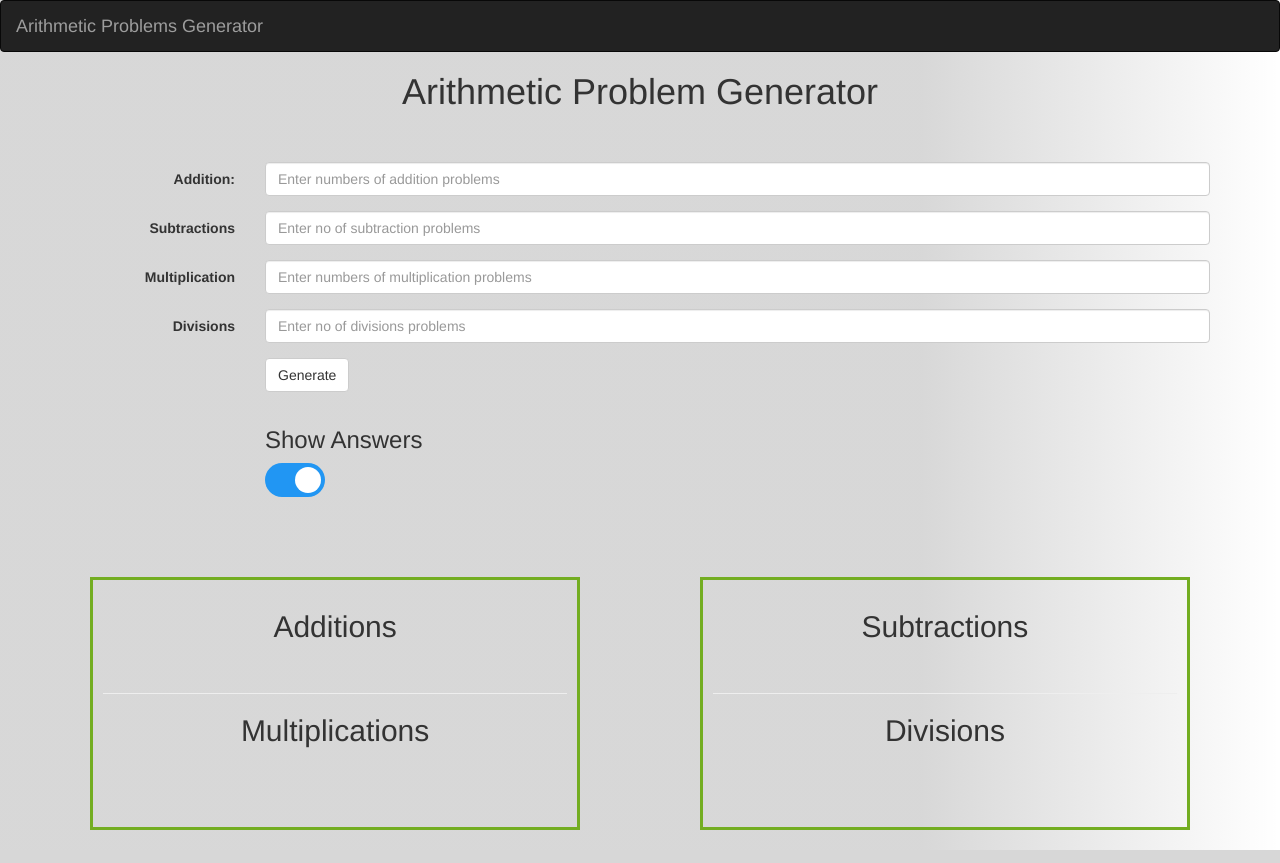
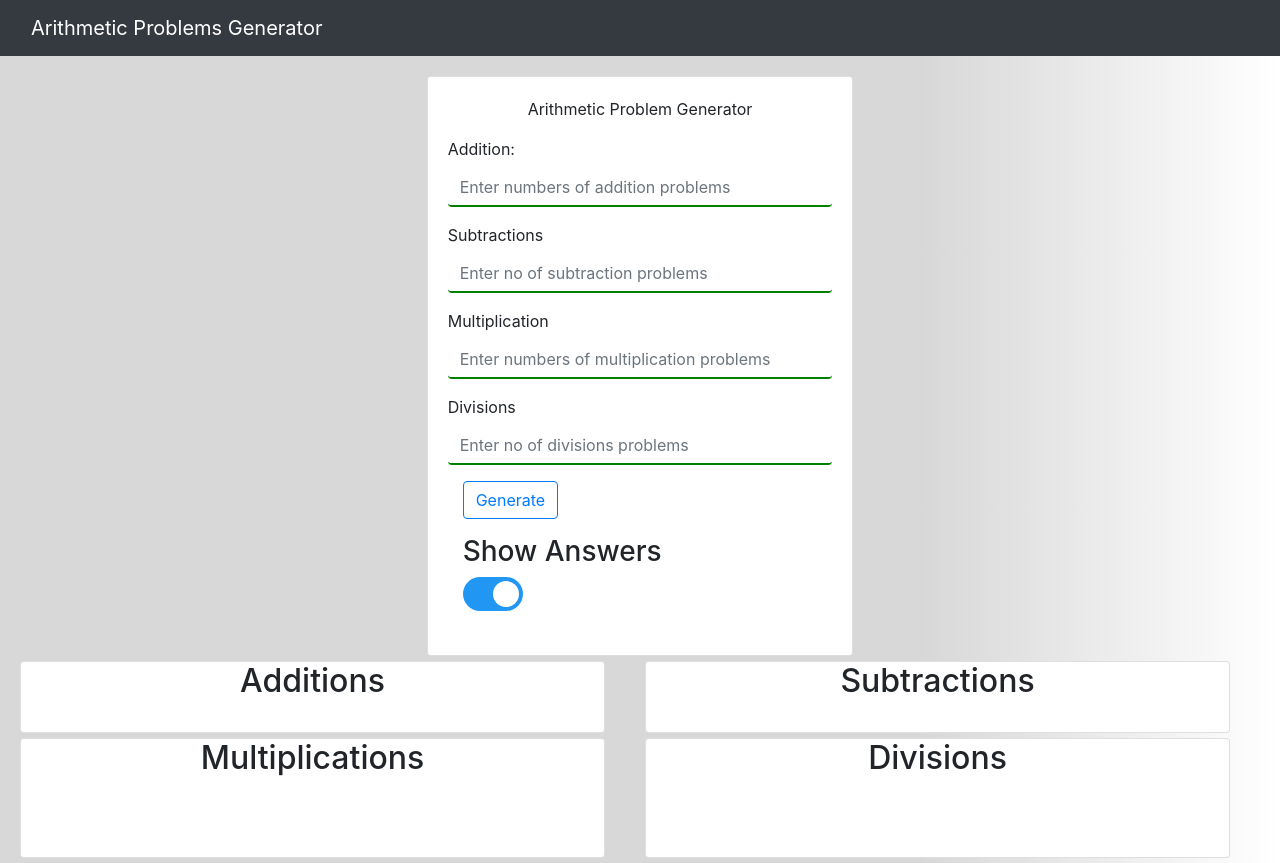
Before and after one commit to shubham-yadav-git/Arithmetic-Problem-Generator, a Flask app: page / in a window 1280 px wide. Run offline with Flask 2, Linux system fonts and the light colour scheme; some libraries are stand-ins or nearby versions.

Commit message:
UI Uodate

```diff
--- a/templates/Index.html
+++ b/templates/Index.html
@@ -1,26 +1,20 @@
 <!DOCTYPE html>
-<html lang="en" xmlns:background="http://www.w3.org/1999/xhtml">
+<html lang="en" xmlns:background="http://www.w3.org/1999/xhtml" xmlns:margin-top="http://www.w3.org/1999/xhtml"
+      xmlns:padding="http://www.w3.org/1999/xhtml">
 <head>
     <meta charset="UTF-8">
+
+    <!-- Required meta tags -->
+    <meta charset="utf-8">
+    <meta name="viewport" content="width=device-width, initial-scale=1, shrink-to-fit=no">
+
+    <meta name="viewport" content="width=device-width, initial-scale=1.0">
+    <link href="assets/css/bootstrap-responsive.css" rel="stylesheet">
+
+    <!-- Bootstrap CSS -->
+    <link rel="stylesheet" href="https://stackpath.bootstrapcdn.com/bootstrap/4.5.0/css/bootstrap.min.css" integrity="sha384-9aIt2nRpC12Uk9gS9baDl411NQApFmC26EwAOH8WgZl5MYYxFfc+NcPb1dKGj7Sk" crossorigin="anonymous">
+
     <title>Arithmetic Problem Generator</title>
-    <style>
-.right {
-  float: right;
-  margin:20px;
-  width: 43%;
-  text-align: center;
-  border: 3px solid #73AD21;
-  padding: 10px;
-}
-.left {
-margin:20px;
-  float: left;
-  width: 43%;
-  text-align: center;
-  border: 3px solid #73AD21;
-  padding: 10px;
-}
-    </style>
     <script>
 function showAns() {
   var x = document.getElementsByClassName("ans_div");
@@ -41,26 +35,16 @@ function showAns() {
     <ol>
         {% for k, v in q_param.items()%}
         <li>&nbsp;&nbsp;&nbsp;{{k[0]}}<br>
-            {{sign }}&nbsp;{{k[1]}}<br><hr color="black" size="5" width="60">
+            {{sign }}&nbsp;{{k[1]}}<br><hr color="black" size="5" width="60" style="">
             <div  class="ans_div" >
-                {{v}}<hr size="5" color="black" width="60"></div></li>
+                {{v}}<hr size="5" color="black" width="60" style=""></div></li>
         <br><br>
-        <!--                <br><hr size="4" width="60" align="left"></li></li>-->
+
 
         {% endfor %}
     </ol>
     {% endif %}
     {% endmacro %}
-
-
-    <!-- BootStrap -->
-
-    <meta charset="utf-8">
-    <meta name="viewport" content="width=device-width, initial-scale=1">
-    <link rel="stylesheet" href="https://maxcdn.bootstrapcdn.com/bootstrap/3.4.1/css/bootstrap.min.css">
-    <script src="https://ajax.googleapis.com/ajax/libs/jquery/3.5.1/jquery.min.js"></script>
-    <script src="https://maxcdn.bootstrapcdn.com/bootstrap/3.4.1/js/bootstrap.min.js"></script>
-
     <style>
 .switch {
   position: relative;
@@ -121,51 +105,70 @@ input:checked + .slider:before {
 .slider.round:before {
   border-radius: 50%;
 }
+
+
+
+
+.form-group select {
+            background: none;
+            border: none;
+            cursor: pointer;
+            border-bottom: 2px solid;
+        }
+
+        .form-group input {
+            background: none;
+            border: none;
+            cursor: pointer;
+            border-bottom: 2px solid green;
+            ;
+        }
+
+        .formcontainer {
+            margin: 0 5px;
+        }
 </style>
-
 </head>
 <body style="background: linear-gradient(90deg, rgba(16,16,16,0.16600143475358897) 72%, rgba(251,251,251,0) 100%, rgba(241,241,241,1) 100%);" >
 
-<nav class="navbar navbar-inverse">
+<nav class="navbar navbar-expand-lg navbar-dark bg-dark">
     <div class="container-fluid">
         <div class="navbar-header">
             <a class="navbar-brand" href="#">Arithmetic Problems Generator</a>
         </div>
     </div>
 </nav>
-<H1 align="center">Arithmetic Problem Generator</H1><br><br>
-<div class="container">
 
-    <form class="form-horizontal" action="/generator" method="post">
+
+<div class="form-container">
+    <div class="container-fluid col-lg-4 card" style="padding:20px; margin-top:20px">
+        <form  action="/generator" method="post">
+
+            <p align="center" style="text-align: center;" class="card-heading">Arithmetic Problem Generator</p>
+
+
             <div class="form-group">
-            <label class="control-label col-sm-2" for="add">Addition:</label>
-            <div class="col-sm-10">
+                <label  for="add">Addition:</label>
                 <input type="number" class="form-control" id="add" name="add" type="number" required placeholder="Enter numbers of addition problems">
             </div>
-        </div>
             <div class="form-group">
-            <label class="control-label col-sm-2" for="sub">Subtractions</label>
-            <div class="col-sm-10">
+                <label for="sub">Subtractions</label>
                 <input type="number" class="form-control" name="sub" id="sub" placeholder="Enter no of subtraction problems">
-            </div>
             </div>
 
             <div class="form-group">
-            <label class="control-label col-sm-2" for="add">Multiplication</label>
-            <div class="col-sm-10">
+                <label  for="add">Multiplication</label>
                 <input type="number" class="form-control" id="mult" name="mult" type="number" required placeholder="Enter numbers of multiplication problems">
-            </div>
+
             </div>
             <div class="form-group">
-            <label class="control-label col-sm-2" for="div">Divisions</label>
-            <div class="col-sm-10">
+                <label  for="div">Divisions</label>
                 <input type="number" class="form-control" name="div" id="div" placeholder="Enter no of divisions problems">
-            </div>
             </div>
 
             <div class="form-group">
                 <div class="col-sm-offset-2 col-sm-10">
-                <button type="submit" class="btn btn-default">Generate</button>
+                    <button type="submit" class="btn btn-outline-primary">Generate</button>
                 </div>
             </div>
 
@@ -181,33 +184,34 @@ input:checked + .slider:before {
 
                 </div>
             </div>
+        </form>
+    </div>
+
+</div>
 
 
 
-
-    </form>
-
-
-    <br><br>
-
-    <div id="output" name="output" style="">
-        <div class="left">
-            <h2 class="#">Additions</h2><br>
+<div id="output" name="output" class="row container-fluid" style="">
+    <div class="col-lg-6" style="">
+        <div class="card" style="margin:5px; text-align:center;">
+            <h2 class="card-heading">Additions</h2><br>
             {{ q_out(q_add,"+") }}
-            <hr>
-            <h2 class="#">Multiplications</h2><br>
+        </div>
+        <div class="card" style="margin:5px;text-align:center;">
+            <h2 class="card-heading">Multiplications</h2><br>
             {{ q_out(q_mul,"x") }}<br><br>
         </div>
+    </div>
 
-        <div class="right">
-            <h2 class="#">Subtractions</h2><br>
+    <div class="col-lg-6" style="">
+        <div class="card" style="margin:5px;text-align:center;">
+            <h2 class="card-heading">Subtractions</h2><br>
             {{ q_out(q_sub,"-") }}
-            <hr>
-            <h2 class="#">Divisions</h2><br>
+        </div>
+        <div class="card" style="margin:5px; text-align:center;">
+            <h2 class="card-heading">Divisions</h2><br>
             {{ q_out(q_div, "%") }}<br><br>
         </div>
-
-
     </div>
 </div>
 </body>
```
Also changed, not shown: ans.txt (+4 -4 lines). Lines whose indentation alone changed are shown as unchanged.
